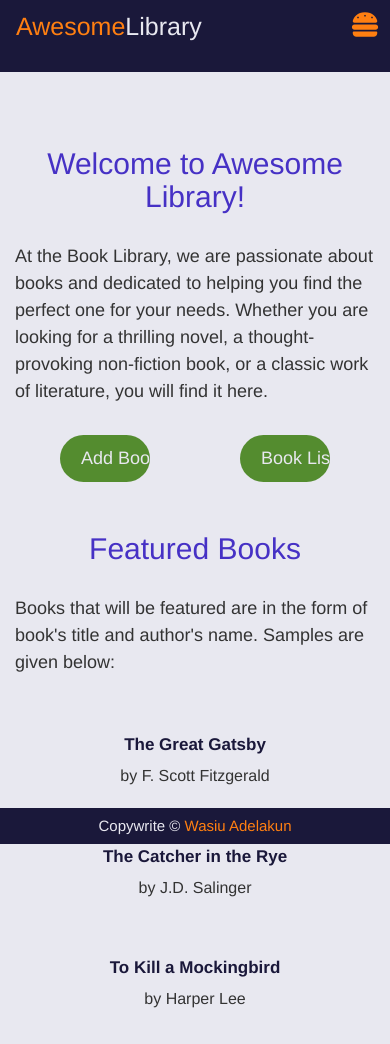
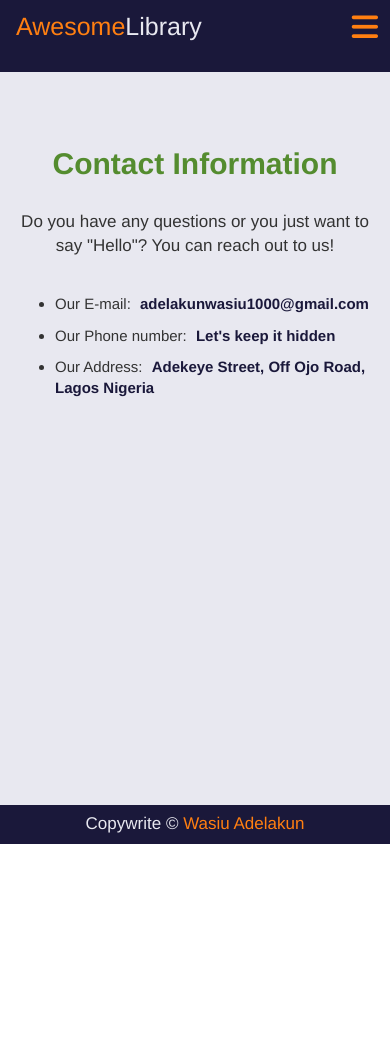
Before and after one commit to was-coder/book-library, a website built with webpack: page src/html/index.html in a window 390 px wide. After the commit the page ends 844 px from the top, so only its background shows below. Built offline with nearby package versions, Linux system fonts and the light colour scheme.

Commit message:
feat:Work on the contact component, change the hamburger icon and also did some styling

```diff
--- a/package.json
+++ b/package.json
@@ -3,7 +3,8 @@
   "version": "0.1.0",
   "private": true,
   "dependencies": {
-    "file-loader": "^6.2.0"
+    "file-loader": "^6.2.0",
+    "jquery": "^3.6.1"
   },
   "devDependencies": {
     "@babel/core": "^7.17.9",
--- a/src/css/main.css
+++ b/src/css/main.css
@@ -9,14 +9,18 @@
 }
 
 .navbar-toggler {
-  float: right;
-  margin: 10px;
+  position: absolute;
   border: none;
+  top: 5px;
+  right: 5px;
+  color: var(--amber);
+  font-size: 3rem;
 }
 
 .navbar-collapse {
   font-size: 18px;
   margin-top: 50px;
+  text-align: center;
 }
 
 .nav-item {
@@ -24,13 +28,13 @@
   margin: 15px;
 }
 
+.nav-link {
+  transition: all 0.5s ease-in-out;
+  font-size: 2rem;
+}
+
 .nav-link:hover {
   cursor: pointer;
-}
-
-.li-navLink {
-  transition: all 0.5s ease-in-out;
-  font-size: 19px;
 }
 
 /* Homepage Styling */
@@ -38,20 +42,22 @@
   background: var(--ghost-white);
   min-width: 100vw;
   padding-top: 15vh;
-  padding-bottom: 5vh;
+  padding-bottom: 10vh;
   min-height: 100vh;
 }
 
 .banner-title {
   font-size: 3rem;
-  color: var(--ocean-blue);
+  color: var(--green);
   text-align: center;
+  font-weight: 600;
 }
 
 .description {
   padding: 20px 0;
-  font-size: 18px;
+  font-size: 2rem;
   line-height: 1.5;
+  text-align: center;
 }
 
 .buttons {
@@ -59,15 +65,10 @@
   justify-content: center;
 }
 
-.add-book-btn,
-.book-list-btn {
-  font-size: 18px;
-  padding: 10px 20px;
-}
-
 .featured {
   padding-top: 30px;
-  color: var(--ocean-blue);
+  color: var(--green);
+  font-weight: 600;
 }
 
 .book-list {
@@ -90,48 +91,50 @@
 }
 
 .book-item p {
-  font-size: 16px;
+  font-size: 1.7rem;
 }
 
-.btn {
-  position: relative;
-  cursor: pointer;
-  background-color: var(--green);
-  border-radius: 25px;
-  width: 25%;
-  display: block;
-  transition: all 1s;
-  font-size: 18px;
-  padding: 10px 20px;
+.btn-book {
+  font-size: 1.5rem;
 }
 
-.btn:hover {
-  padding-right: 15px;
+/* Book List Styling */
+.table {
+  margin: 0 auto;
+  width: 80%;
+  font-size: 1.5rem;
+  cursor: pointer;
 }
 
-.btn:hover::after {
-  opacity: 1;
-  right: 20px;
+th {
+  padding-left: 10px;
 }
 
-.btn:focus {
-  outline: none;
+.tableHeader {
+  color: var(--green);
+  font-size: 3rem;
+  padding: 10px 0;
+  font-weight: 600;
 }
 
-.page {
-  text-transform: capitalize;
+.th-sm {
+  font-size: 2rem;
 }
 
 .remove-btn {
+  font-size: 1.5rem;
+  margin-bottom: 5px;
+  color: var(--red);
   border: none;
   background: none;
 }
 
 /* Add book styling */
 .add-header {
-  color: var(--ocean-blue);
-  font-size: 3.5rem;
+  color: var(--green);
+  font-size: 3rem;
   padding-bottom: 30px;
+  font-weight: 600;
 }
 
 .book-input {
@@ -145,16 +148,31 @@ input[type='text'] {
   font-size: 2rem;
 }
 
-.table {
-  margin: 0 auto;
-  width: 80%;
-  font-size: 1.5rem;
-  cursor: pointer;
+/* Contact Styling */
+.contact-info {
+  color: var(--green);
+  font-weight: 600;
 }
 
-.tableHeader {
-  color: var(--ocean-blue);
-  font-size: 3.5rem;
+.contact-description {
+  padding: 20px 0;
+}
+
+.contact-ul-div {
+  display: flex;
+  justify-content: center;
+  text-align: start;
+}
+
+.contact-ul-div li {
+  padding: 5px 0;
+  font-size: 1.5rem;
+}
+
+.list-span {
+  color: var(--cadet);
+  font-weight: 600;
+  padding-left: 5px;
 }
 
 /* Footer Styling */
@@ -164,5 +182,5 @@ input[type='text'] {
 }
 
 .footer-div h5 {
-  font-size: 1.5rem;
+  font-size: 1.7rem;
 }
--- a/src/css/medium_screen.css
+++ b/src/css/medium_screen.css
@@ -1,3 +1,4 @@
+/* Header styling */
 .header {
   height: 8vh;
 }
@@ -11,12 +12,12 @@
   margin: 0;
 }
 
-.page {
-  font-size: 18px;
+.nav-link:hover {
+  color: var(--amber);
 }
-
-.btn {
-  width: 20%;
+/* HomePage Styling */
+.home {
+  padding-top: 10vh;
 }
 
 .banner-title {
@@ -33,13 +34,8 @@
   width: 60%;
 }
 
-.table {
-  width: 70%;
-  font-size: 2rem;
-}
-
-th {
-  padding: 0 5px;
+.btn {
+  width: 20%;
   font-size: 2rem;
 }
 
@@ -47,8 +43,49 @@ th {
   content: '\00bb';
   position: absolute;
   opacity: 0;
-  top: 2px;
+  top: 4px;
   right: 0;
   font-size: 2.5rem;
   transition: 1s;
 }
+
+.btn:hover::after {
+  opacity: 1;
+  right: 20px;
+}
+
+/* Book List Styling */
+.table {
+  width: 70%;
+  font-size: 2rem;
+}
+
+.tableHeader {
+  font-size: 3rem;
+}
+
+.th-sm {
+  font-size: 2.5rem;
+}
+
+.remove-btn {
+  font-size: 1.8rem;
+}
+
+/* Add Book Styling */
+.add-header {
+  font-size: 4rem;
+}
+
+/* Contact Styling */
+.contact-info {
+  font-size: 4rem;
+}
+
+.contact-description {
+  font-size: 2rem;
+}
+
+.contact-ul-div li {
+  font-size: 2rem;
+}
--- a/src/css/reset.css
+++ b/src/css/reset.css
@@ -2,17 +2,21 @@
   --amber: #ff7f11;
   --cadet: #1a183a;
   --ghost-white: #e8e8f0;
-  --ocean-blue: #4631c5;
   --green: #548c2f;
+  --red: #c2095a;
 }
 
 /* Base styles */
 *,
 *::before,
 *::after {
+  box-sizing: border-box;
+}
+
+body {
   padding: 0;
   margin: 0;
-  box-sizing: border-box;
+  font-size: 1.7rem;
 }
 
 .header,
@@ -24,7 +28,7 @@
 .header,
 .footer-div {
   position: fixed;
-  min-width: 100%;
+  min-width: 100vw;
 }
 
 [type='text']::placeholder,
@@ -53,9 +57,29 @@
 
 .span-logo-1,
 .fa-burger,
-.nav-item .nav-link:hover,
+.nav-item,
 .footer-div a {
   color: var(--amber);
+}
+
+.btn {
+  position: relative;
+  cursor: pointer;
+  background-color: var(--cadet);
+  border-radius: 25px;
+  width: 25%;
+  display: block;
+  transition: all 1s;
+  font-size: 1.5rem;
+  padding: 10px 20px;
+}
+
+.btn:hover {
+  padding-right: 15px;
+}
+
+.btn:focus {
+  outline: none;
 }
 
 .success-container {
@@ -101,5 +125,5 @@
 }
 
 .success-author {
-  font: 400 20px/24px Poppins, sans-serif;
+  font: 400 20px/2rem Poppins, sans-serif;
 }
--- a/src/js/functionality/updateNewBook.js
+++ b/src/js/functionality/updateNewBook.js
@@ -11,7 +11,7 @@ const updateNewBook = (updateBook) => {
     removeBtn.id = id;
     titleColumn.innerText = title;
     authorColumn.innerText = author;
-    removeBtn.innerText = 'Remove';
+    removeBtn.innerText = 'Remove Book';
     removeBtn.className = 'remove-btn';
     removeColumn.append(removeBtn);
     row.append(titleColumn, authorColumn, removeColumn);
--- a/src/js/index.js
+++ b/src/js/index.js
@@ -1,5 +1,6 @@
 import Header from './reusable/header';
-import Home from './pages/home';
+// import Home from './pages/home';
+import Contact from './pages/contact';
 import Footer from './reusable/footer';
 import controller from './functionality/controller/controller';
 import getLocalStorage from './storage/getStorage';
@@ -11,7 +12,7 @@ const container = document.querySelector('#main-container');
 homeSection.className = 'main';
 homeSection.id = 'main';
 const main = (section) => homeSection.appendChild(section);
-main(Home.getHome());
+main(Contact.getContact());
 
 fragment.appendChild(Header.getHeader());
 fragment.appendChild(homeSection);
@@ -33,6 +34,7 @@ const getLocal = () => {
 container.addEventListener('click', (e) => {
   if (e.target.classList.contains('nav-link')) {
     bookController.switchTab(e);
+    document.querySelector('.navbar-collapse').classList.remove('show');
   }
 });
 
--- a/src/js/pages/contact.js
+++ b/src/js/pages/contact.js
@@ -3,7 +3,17 @@ class Contact {
     const contactSection = document.createElement('section');
     contactSection.className = 'container home contact';
     contactSection.innerHTML = `
-    <h2 class="text-center pb-5">Contact</h2>
+    <h2 class="text-center pb-5 contact-info">Contact Information</h2>
+    <div class="text-center">
+    <p class="contact-description">Do you have any questions or you just want to say "Hello"? You can reach out to us!</p>
+    <div class="contact-ul-div">
+    <ul>
+    <li>Our E-mail: <span class="list-span">     adelakunwasiu1000@gmail.com</span></li>
+    <li>Our Phone number: <span class="list-span">Let's keep it hidden</span></li>
+    <li>Our Address: <span class="list-span">Adekeye Street, Off Ojo Road, Lagos Nigeria</span></li>
+    </ul>
+    </div>
+    </div>
 `;
     return contactSection;
   }
--- a/src/js/pages/home.js
+++ b/src/js/pages/home.js
@@ -14,8 +14,8 @@ class Home {
       </div>
 
       <div class="buttons">
-        <a class="nav-link btn add-book-btn" data-target="addBook">Add Book</a>
-        <a class="nav-link btn book-list-btn" data-target="bookList">Book List</a>
+        <a class="nav-link btn btn-book" data-target="addBook">Add Book</a>
+        <a class="nav-link btn btn-book" data-target="bookList">Book List</a>
       </div>
 
       <h2 class="text-center featured">Featured Books</h2>
--- a/src/js/reusable/header.js
+++ b/src/js/reusable/header.js
@@ -4,28 +4,28 @@ class Header {
     headerDiv.className = 'header';
     headerDiv.innerHTML = `
      <nav class="navbar navbar-expand-md justify-content-between">
-          <a class="navbar-brand nav-link" data-target="home" aria-label="Home button">
+          <a class="navbar-brand" data-target="home" aria-label="Home button">
             <span class="span-logo-1">Awesome</span><span class="span-logo-2">Library</span
             >
           </a>
           <button class="navbar-toggler" type="button" data-toggle="collapse" data-target="#navbarSupportedContent" aria-controls="navbarSupportedContent" aria-expanded="false" aria-label="Toggle navigation">
     <span class="navbar-toggler-icon">
-    <i class="fa-solid fa-burger fa-2x"></i>
+    <i class="fa-solid fa-bars"></i>
     </span>
   </button>
           <div class="collapse navbar-collapse " id="navbarSupportedContent">
             <ul class="navbar-nav nav-ul" id="nav-ul">
             <li class="nav-item">
-                <a class="nav-link li-navLink" data-target="home" aria-label="Home button">Home</a>
+                <a class="nav-link" data-target="home" aria-label="Home button">Home</a>
               </li>
               <li class="nav-item">
-                <a class="nav-link li-navLink" data-target="bookList" aria-label="Book List button">Book List</a>
+                <a class="nav-link" data-target="bookList" aria-label="Book List button">Book List</a>
               </li>
               <li class="nav-item">
-                <a class="nav-link li-navLink" data-target="addBook" aria-label="Add Book button">Add Book</a>
+                <a class="nav-link" data-target="addBook" aria-label="Add Book button">Add Book</a>
               </li>
               <li class="nav-item">
-                <a class="nav-link li-navLink" data-target="contact" aria-label="Contact button">Contact</a>
+                <a class="nav-link" data-target="contact" aria-label="Contact button">Contact</a>
               </li>
             </ul>
           </div>
```
Also changed, not shown: src/html/index.html (+11 -18 lines), src/js/pages/bookList.js (+8 -8 lines), 1 other file.
